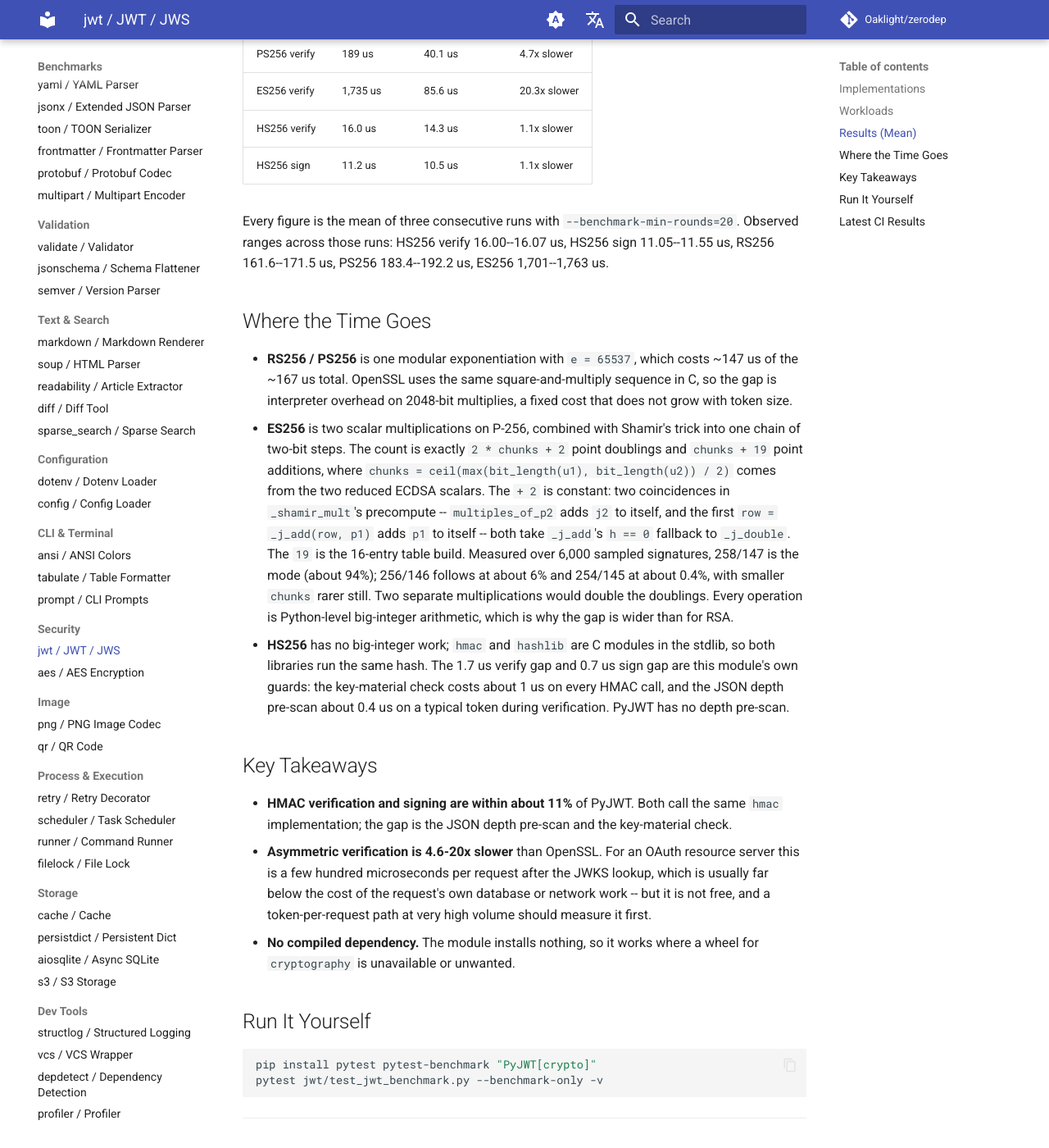
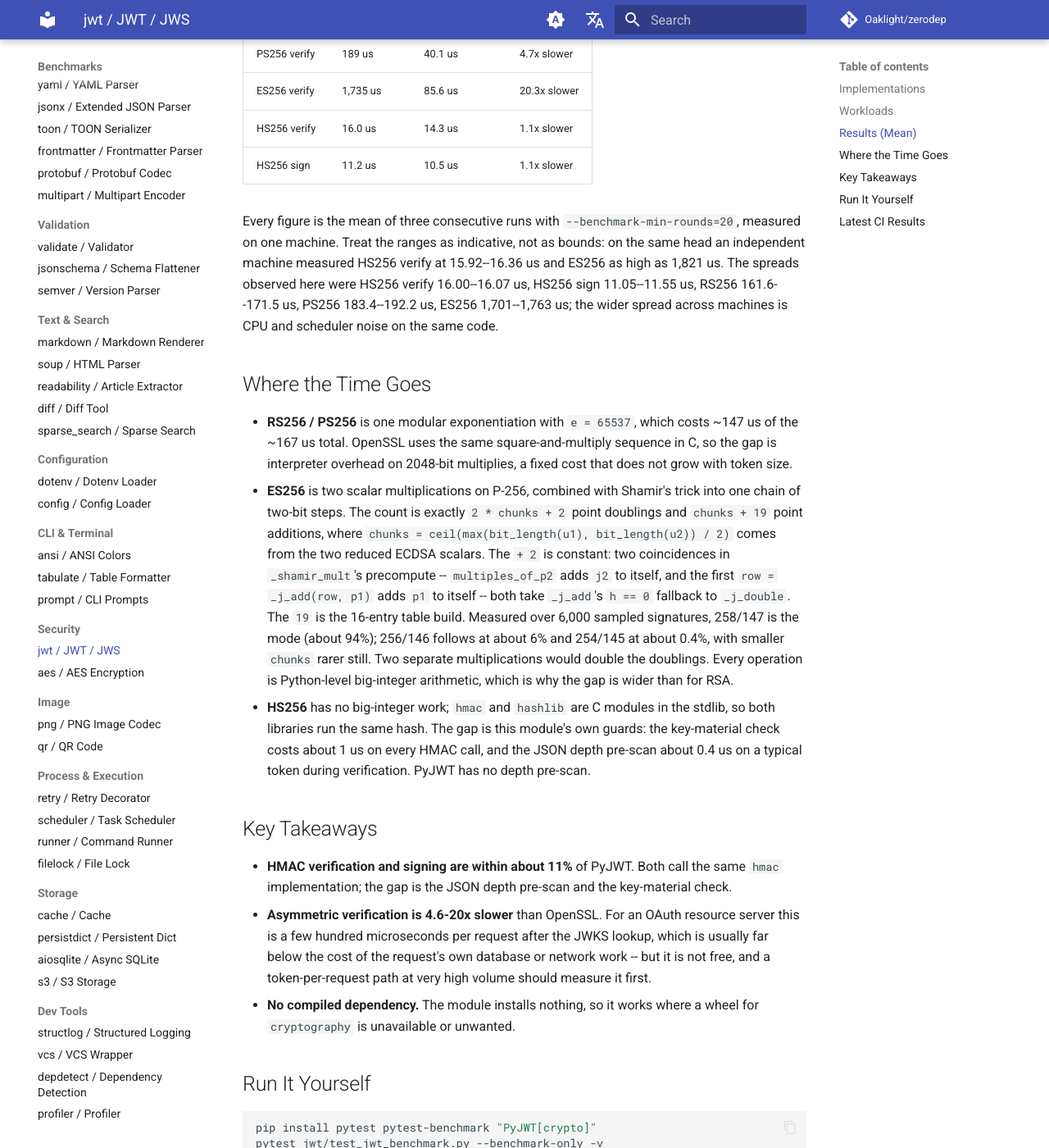
Before and after one commit to Oaklight/zerodep, an MkDocs documentation site: the page built from docs/benchmarks/jwt.md, in a window 1280 px wide and 1400 px high, scrolled down 1301 px. Shown: the whole window at 82% size. Built offline with MkDocs 1.6.1 and Material for MkDocs 9.7.7, drawn with Linux system fonts in a browser that asks for light colours; comment, search, counter and statistics services are not loaded.

Commit message:
docs(jwt): widen the benchmark ranges across machines and document the leeway rule
An independent machine on the same head measured HS256 verify 15.92-16.36
us and ES256 up to 1,821 us, so the single-machine ranges are labelled
indicative rather than bounds. Also notes that a non-finite leeway raises
ValueError, and that the certificate armor is rejected.

```diff
--- a/docs/benchmarks/jwt.md
+++ b/docs/benchmarks/jwt.md
@@ -37,13 +37,13 @@ Each case verifies (or, for HS256, signs) a token with six claims (`sub`, `iss`,
 | HS256 verify | 16.0 us | 14.3 us | 1.1x slower |
 | HS256 sign | 11.2 us | 10.5 us | 1.1x slower |
 
-Every figure is the mean of three consecutive runs with `--benchmark-min-rounds=20`. Observed ranges across those runs: HS256 verify 16.00--16.07 us, HS256 sign 11.05--11.55 us, RS256 161.6--171.5 us, PS256 183.4--192.2 us, ES256 1,701--1,763 us.
+Every figure is the mean of three consecutive runs with `--benchmark-min-rounds=20`, measured on one machine. Treat the ranges as indicative, not as bounds: on the same head an independent machine measured HS256 verify at 15.92--16.36 us and ES256 as high as 1,821 us. The spreads observed here were HS256 verify 16.00--16.07 us, HS256 sign 11.05--11.55 us, RS256 161.6--171.5 us, PS256 183.4--192.2 us, ES256 1,701--1,763 us; the wider spread across machines is CPU and scheduler noise on the same code.
 
 ## Where the Time Goes
 
 - **RS256 / PS256** is one modular exponentiation with `e = 65537`, which costs ~147 us of the ~167 us total. OpenSSL uses the same square-and-multiply sequence in C, so the gap is interpreter overhead on 2048-bit multiplies, a fixed cost that does not grow with token size.
 - **ES256** is two scalar multiplications on P-256, combined with Shamir's trick into one chain of two-bit steps. The count is exactly `2 * chunks + 2` point doublings and `chunks + 19` point additions, where `chunks = ceil(max(bit_length(u1), bit_length(u2)) / 2)` comes from the two reduced ECDSA scalars. The `+ 2` is constant: two coincidences in `_shamir_mult`'s precompute -- `multiples_of_p2` adds `j2` to itself, and the first `row = _j_add(row, p1)` adds `p1` to itself -- both take `_j_add`'s `h == 0` fallback to `_j_double`. The `19` is the 16-entry table build. Measured over 6,000 sampled signatures, 258/147 is the mode (about 94%); 256/146 follows at about 6% and 254/145 at about 0.4%, with smaller `chunks` rarer still. Two separate multiplications would double the doublings. Every operation is Python-level big-integer arithmetic, which is why the gap is wider than for RSA.
-- **HS256** has no big-integer work; `hmac` and `hashlib` are C modules in the stdlib, so both libraries run the same hash. The 1.7 us verify gap and 0.7 us sign gap are this module's own guards: the key-material check costs about 1 us on every HMAC call, and the JSON depth pre-scan about 0.4 us on a typical token during verification. PyJWT has no depth pre-scan.
+- **HS256** has no big-integer work; `hmac` and `hashlib` are C modules in the stdlib, so both libraries run the same hash. The gap is this module's own guards: the key-material check costs about 1 us on every HMAC call, and the JSON depth pre-scan about 0.4 us on a typical token during verification. PyJWT has no depth pre-scan.
 
 ## Key Takeaways
 
```
Also changed, not shown: docs/changelog.md (+1 -1 lines), docs/modules/jwt.md (+1 -1 lines).
